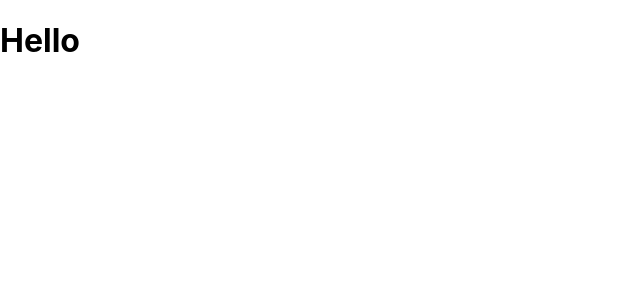
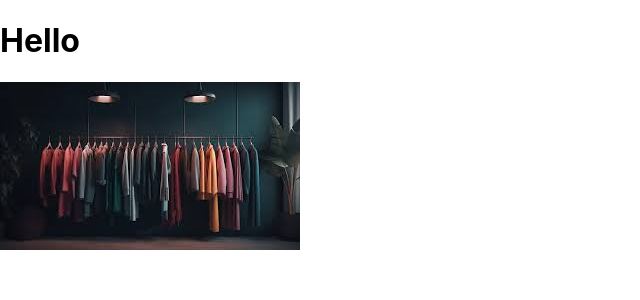
Before and after one commit to Tatasriram9/gitPractice, a React (Create React App) app: page / in a window 1280 px wide. Shown: the top 300 px of the page, without its empty margins (0-640 px from the left). Built offline with nearby package versions, Linux system fonts and the light colour scheme.

Commit message:
first commit

```diff
--- a/src/App.js
+++ b/src/App.js
@@ -1,11 +1,14 @@
 import logo from './logo.svg';
 import './App.css';
 import Navbar from './components/Navbar';
+import Home from './components/Home';
 
 function App() {
   return (
     <>
       <Navbar />
+      <Home/>
+
     </>
   );
 }
--- /dev/null
+++ b/src/components/Home.js
@@ -0,0 +1,23 @@
+import React from "react";
+import image from  "../assits/images/background.png";
+
+
+function App(){
+    return(
+        <>
+        <div className="container-fluid">
+            <div className="row">
+                <div className="col-sm-4">
+                    <img src={image}></img>
+                </div>
+
+
+
+
+            </div>
+
+        </div>
+        </>
+    )
+}
+export default App;
```
Also changed, not shown: src/assits/images/background.png (added).
